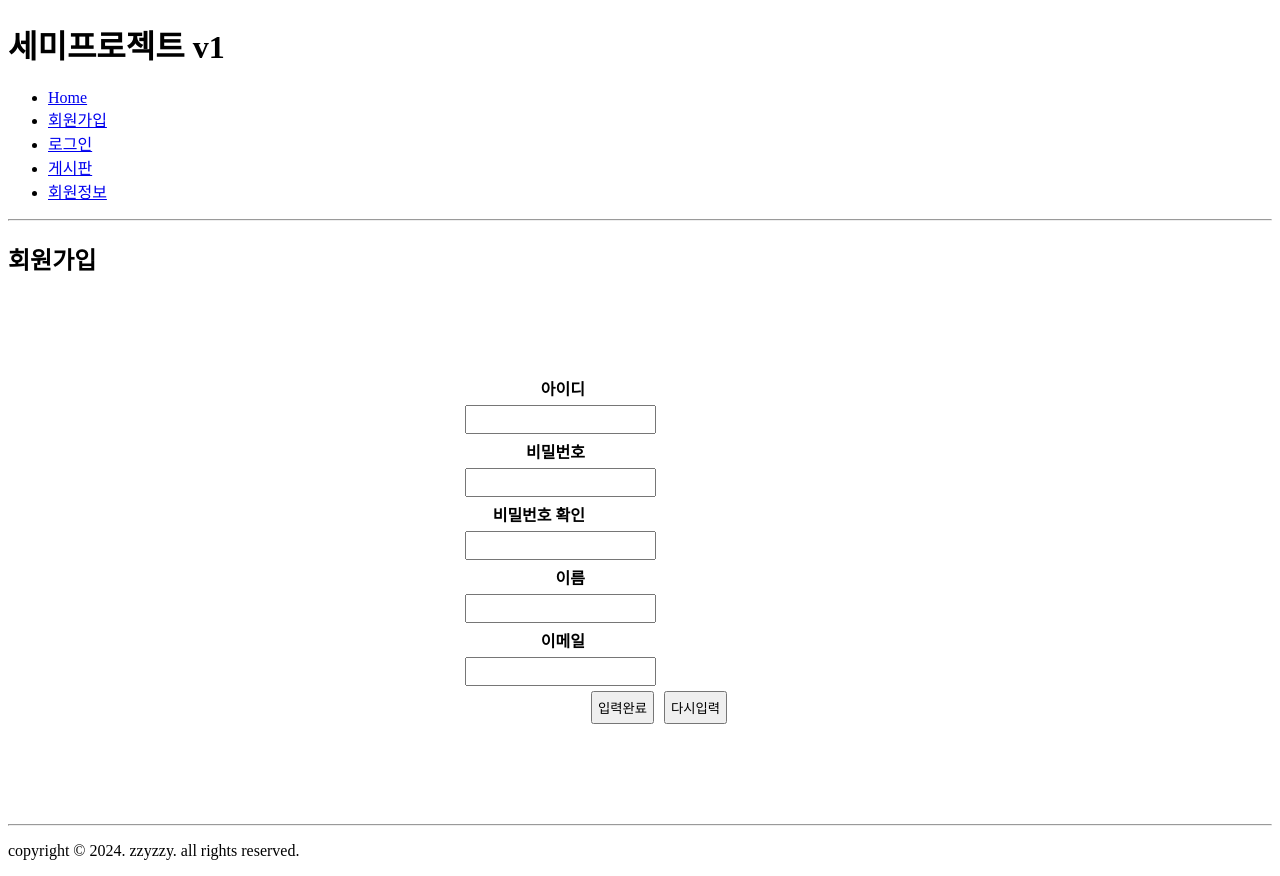
After one commit to hchae31/semiprojectv1b, a FastAPI app: template views/templates/member/join.html in a window 1280 px wide. The commit adds this page. Run offline with FastAPI, Linux system fonts and the light colour scheme; the template is opened without the code that fills it, so the values that code supplies are empty.

```diff
--- a/main.py
+++ b/main.py
@@ -4,10 +4,13 @@ from starlette.responses import HTMLResponse
 from starlette.staticfiles import StaticFiles
 from starlette.templating import Jinja2Templates
 
+from app.routes.member import member_router
+
 app = FastAPI()
 templates = Jinja2Templates(directory='views/templates')
 app.mount('/static', StaticFiles(directory='views/static'),name='static')
 
+app.include_router(member_router, prefix='/member')
 
 @app.get("/", response_class=HTMLResponse)
 async def index(req: Request):
--- /dev/null
+++ b/views/templates/member/join.html
@@ -0,0 +1,67 @@
+<!DOCTYPE html>
+<html lang="ko">
+<head>
+    <meta charset="UTF-8">
+    <title>세미프로젝트</title>
+    <link rel="stylesheet" href="/static/css/project.css">
+    <style>
+        form { width: 350px; margin: 100px auto; }
+        form label { display: inline-block; width: 120px;
+            text-align: right; font-weight: bold }
+        form div { margin: 5px 0 }
+        form input { padding: 5px }
+        button { margin-left: 6px; padding: 5px }
+    </style>
+</head>
+<body>
+<div id="wrap">
+    <header><h1>세미프로젝트 v1</h1></header>
+    <nav><ul>
+        <li><a href="/">Home</a></li>
+        <li><a href="/member/join">회원가입</a></li>
+        <li><a href="/member/login">로그인</a></li>
+        <li><a href="/board/list">게시판</a></li>
+        <li><a href="/member/myinfo">회원정보</a></li>
+    </ul>
+        <hr>
+    </nav>
+    <main>
+        <h2>회원가입</h2>
+        <div class="d-flex justify-content=center">
+        <form name="joinfrm" method="post" class="col-5">
+            <div class="row my-2"><label for="userid">아이디</label>
+                <div class="col-7">
+                <input type="text" name="userid" id="userid"
+                       minlength="6" maxlength="18" required></div>
+            </div>
+            <div><label for="passwd">비밀번호</label>
+                <div class="col-7">
+                <input type="text" name="passwd" id="passwd"
+                       minlength="6" maxlength="18" required></div>
+            </div>
+            <div><label for="repasswd">비밀번호 확인</label>
+                <div class="col-7">
+                <input type="text" name="repasswd" id="repasswd"
+                       minlength="6" maxlength="18" required></div>
+            </div>
+            <div><label for="name">이름</label>
+                <div class="col-7">
+                <input type="text" name="name" id="name" required></div>
+            </div>
+            <div><label for="email">이메일</label>
+                <div class="col-7">
+                <input type="email" name="email" id="email" required></div>
+            </div>
+            <div><label></label><button type="submit" id="joinbtn">입력완료</button>
+                <button type="reset" id="rstbtn">다시입력</button>
+            </div>
+        </form>
+        </div>
+    </main>
+    <footer>
+        <hr>
+        <p>copyright &copy; 2024. zzyzzy. all rights reserved.</p>
+    </footer>
+</div>
+</body>
+</html>
```
Also changed, not shown: app/routes/member.py (added, +19 -0 lines), views/templates/index.html (+11 -11 lines), views/templates/member/login.html (added, +46 -0 lines).
